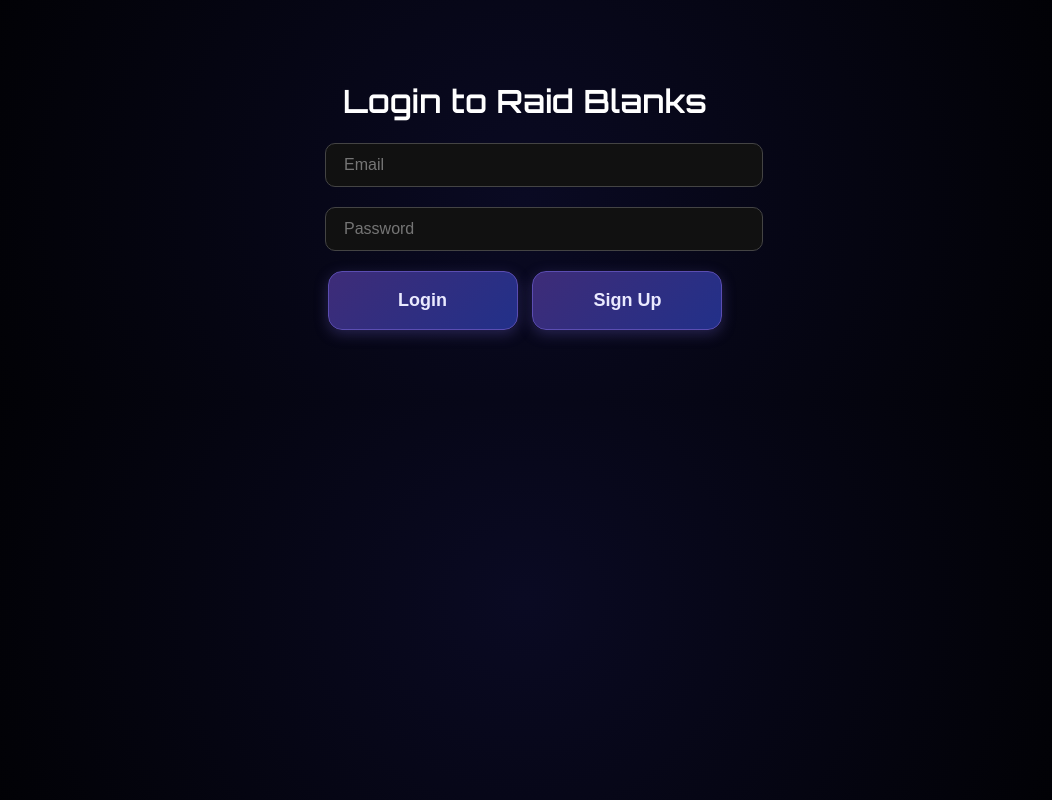
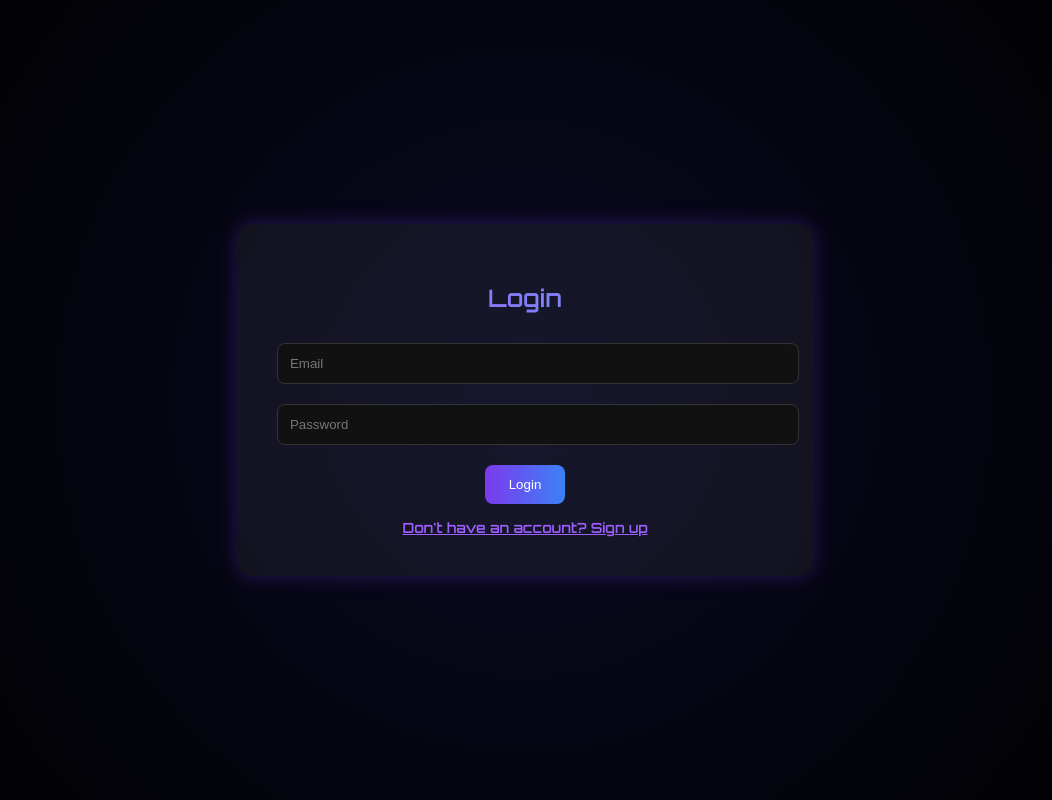
Before and after one commit to raid-blanks/raid-blanks.github.io, a plain HTML site: page login.html in a window 1280 px wide. Shown: the whole page, without its empty margins (115-1167 px from the left). Drawn offline with Linux system fonts and the light colour scheme.

Commit message:
Update login.html

```diff
--- a/login.html
+++ b/login.html
@@ -2,57 +2,72 @@
 <html lang="en">
 <head>
   <meta charset="UTF-8" />
-  <meta name="viewport" content="width=device-width, initial-scale=1" />
+  <meta name="viewport" content="width=device-width, initial-scale=1.0"/>
   <title>Login - Raid Blanks</title>
-  <link rel="stylesheet" href="styles.css" />
+  <link rel="stylesheet" href="styles.css">
+  <style>
+    body {
+      display: flex;
+      justify-content: center;
+      align-items: center;
+      height: 100vh;
+      background: radial-gradient(circle at center, #0a0a23, #000);
+    }
+
+    .auth-container {
+      background: rgba(255, 255, 255, 0.05);
+      padding: 40px;
+      border-radius: 16px;
+      box-shadow: 0 0 20px rgba(124, 58, 237, 0.3);
+      text-align: center;
+      animation: fadeInUp 0.8s ease;
+    }
+
+    .auth-container h2 {
+      margin-bottom: 20px;
+      background: linear-gradient(90deg, #a855f7, #60a5fa);
+      -webkit-background-clip: text;
+      -webkit-text-fill-color: transparent;
+    }
+
+    .auth-container input {
+      width: 100%;
+      padding: 12px;
+      margin: 10px 0;
+      background: #111;
+      color: #fff;
+      border: 1px solid #333;
+      border-radius: 8px;
+    }
+
+    .auth-container button {
+      margin-top: 10px;
+      padding: 12px 24px;
+      background: linear-gradient(90deg, #7c3aed, #3b82f6);
+      color: #fff;
+      border: none;
+      border-radius: 8px;
+      cursor: pointer;
+    }
+
+    .auth-container a {
+      display: block;
+      margin-top: 15px;
+      color: #9d60ff;
+      text-decoration: underline;
+      font-size: 14px;
+    }
+  </style>
 </head>
 <body>
-  <main style="text-align:center; padding-top:60px;">
-    <h1>Login to Raid Blanks</h1>
-    <div style="max-width: 400px; margin: auto;">
-      <input id="email" type="email" placeholder="Email" class="form-input" /><br /><br />
-      <input id="password" type="password" placeholder="Password" class="form-input" /><br /><br />
-      <button id="loginUser" class="btn-purchase">Login</button>
-      <button id="signupUser" class="btn-purchase" style="margin-left: 10px;">Sign Up</button>
-      <p id="loginMsg" style="color: #ccc; margin-top: 20px;"></p>
-    </div>
-  </main>
+  <div class="auth-container">
+    <h2>Login</h2>
+    <input type="email" id="loginEmail" placeholder="Email">
+    <input type="password" id="loginPassword" placeholder="Password">
+    <button onclick="login()">Login</button>
+    <a href="signup.html">Don't have an account? Sign up</a>
+  </div>
 
-<script src="https://www.gstatic.com/firebasejs/10.12.2/firebase-app-compat.js"></script>
-<script src="https://www.gstatic.com/firebasejs/10.12.2/firebase-auth-compat.js"></script>
-  <script>
-    // Your Firebase config
-    const firebaseConfig = {
-      apiKey: "AIzaSyCr3XQXTMRz6DCK63lz3p33wx6emEiBf5s",
-      authDomain: "raidblankz-599fd.firebaseapp.com",
-      projectId: "raidblankz-599fd",
-      appId: "1:734248639742:web:307b43e2050879be5319af"
-    };
-
-    firebase.initializeApp(firebaseConfig);
-    const auth = firebase.auth();
-
-    const loginMsg = document.getElementById("loginMsg");
-
-    document.getElementById("loginUser").onclick = () => {
-      const email = document.getElementById("email").value;
-      const password = document.getElementById("password").value;
-      auth.signInWithEmailAndPassword(email, password)
-        .then(() => {
-          window.location.href = "index.html";
-        })
-        .catch(e => loginMsg.textContent = e.message);
-    };
-
-    document.getElementById("signupUser").onclick = () => {
-      const email = document.getElementById("email").value;
-      const password = document.getElementById("password").value;
-      auth.createUserWithEmailAndPassword(email, password)
-        .then(() => {
-          window.location.href = "index.html";
-        })
-        .catch(e => loginMsg.textContent = e.message);
-    };
-  </script>
+  <script type="module" src="firebase-auth.js"></script>
 </body>
 </html>
```
